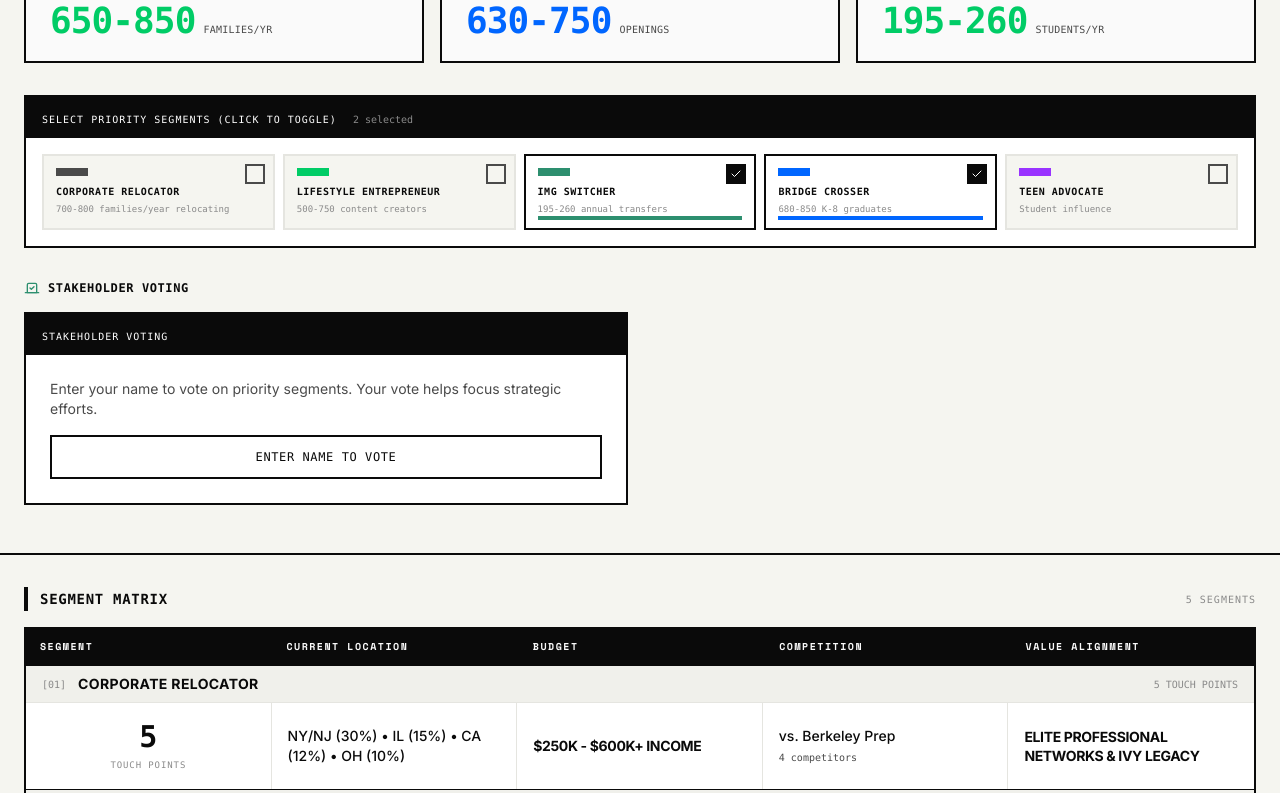
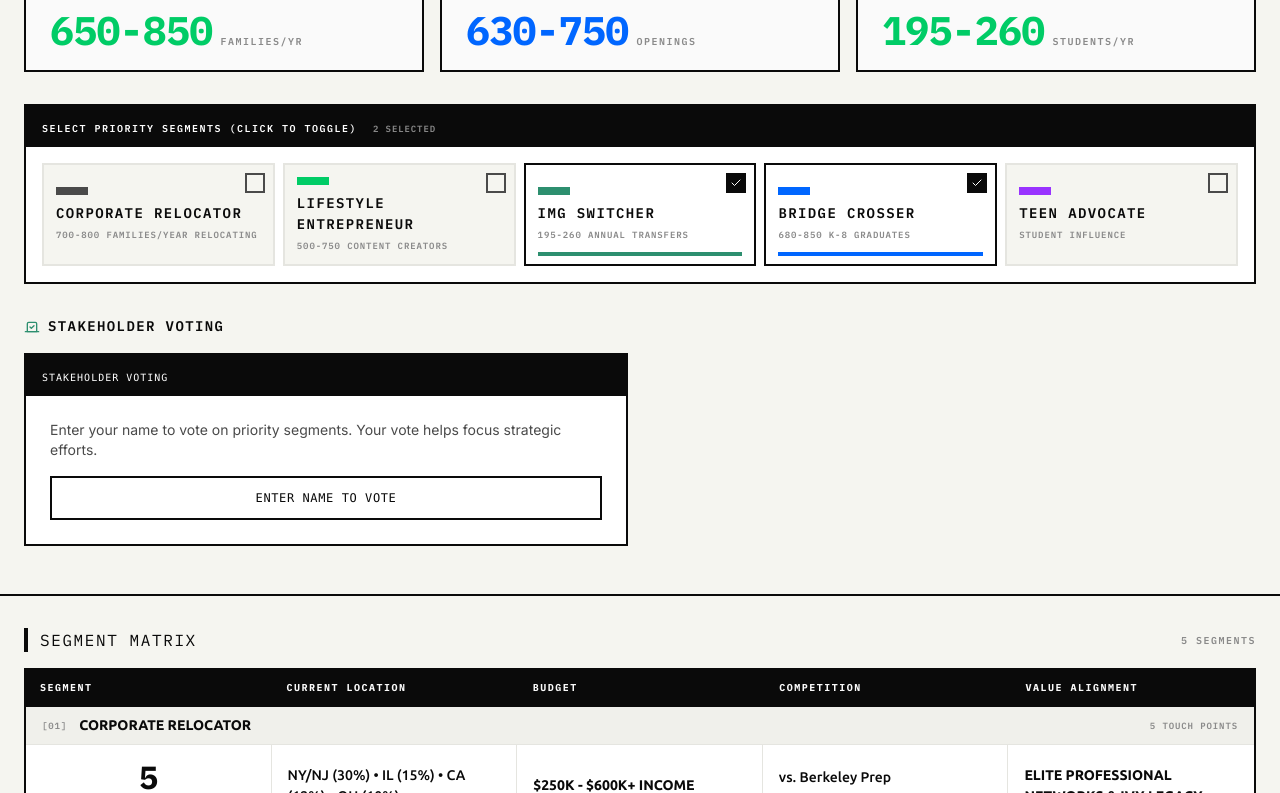
Before and after one commit to dobedobedu/SSES_Rebranding, a React (Vite) app: page /segmentation in a window 1280 px wide. Shown: the part 307-1100 px from the top of the page. Built offline with nearby package versions, Linux system fonts and the light colour scheme.

Commit message:
feat: implement 5-level typography system with IBM Plex Mono and Ubuntu fonts

```diff
--- a/components/ExecutiveDashboard.tsx
+++ b/components/ExecutiveDashboard.tsx
@@ -160,8 +160,8 @@ SOURCE CITATIONS
           <div className="flex items-center gap-3">
             <div className="w-1 h-8 bg-[#2D8F6F]" />
             <div>
-              <h2 className="font-mono text-sm font-bold uppercase tracking-wider">EXECUTIVE SUMMARY</h2>
-              <p className="font-mono text-[10px] text-[#8a8a8a] uppercase tracking-widest">Select priority segments below</p>
+              <h2 className="te-heading">EXECUTIVE SUMMARY</h2>
+              <p className="te-label">Select priority segments below</p>
             </div>
           </div>
 
@@ -169,14 +169,14 @@ SOURCE CITATIONS
           <div className="flex items-center gap-2">
             <button
               onClick={handlePrint}
-              className="flex items-center gap-2 px-3 py-2 bg-[#0a0a0a] text-white border-2 border-[#0a0a0a] font-mono text-[10px] uppercase tracking-wider hover:bg-white hover:text-[#0a0a0a] transition-all"
+              className="flex items-center gap-2 px-3 py-2 bg-[#0a0a0a] text-white border-2 border-[#0a0a0a] te-heading hover:bg-white hover:text-[#0a0a0a] transition-all"
             >
               <Printer className="w-3 h-3" />
               <span className="hidden sm:inline">Print</span>
             </button>
             <button
               onClick={handleExport}
-              className="flex items-center gap-2 px-3 py-2 bg-[#2D8F6F] text-white border-2 border-[#2D8F6F] font-mono text-[10px] uppercase tracking-wider hover:bg-white hover:text-[#2D8F6F] hover:border-[#2D8F6F] transition-all"
+              className="flex items-center gap-2 px-3 py-2 bg-[#2D8F6F] text-white border-2 border-[#2D8F6F] te-heading hover:bg-white hover:text-[#2D8F6F] hover:border-[#2D8F6F] transition-all"
             >
               <Download className="w-3 h-3" />
               <span className="hidden sm:inline">Export</span>
@@ -195,11 +195,11 @@ SOURCE CITATIONS
 
               <div className="flex items-start justify-between mb-3">
                 <div className="flex flex-col gap-1">
-                  <span className="font-mono text-[10px] text-[#8a8a8a] uppercase tracking-widest">
+                  <span className="te-label">
                     {kpi.label}
                   </span>
                   {kpi.trend && (
-                    <span className="px-2 py-0.5 bg-[#e5e5e0] text-[#0a0a0a] text-[9px] font-mono font-bold uppercase w-fit">
+                    <span className="te-micro px-2 py-0.5 bg-[#e5e5e0] text-[#0a0a0a] w-fit">
                       {kpi.trend}
                     </span>
                   )}
@@ -210,10 +210,10 @@ SOURCE CITATIONS
               </div>
 
               <div className="flex items-baseline gap-2">
-                <div className="font-mono text-3xl md:text-4xl font-bold tracking-tight" style={{ color: kpi.color === 'amber' ? '#2D8F6F' : kpi.color === 'blue' ? '#0066ff' : '#00cc66' }}>
+                <div className="te-display-lg" style={{ color: kpi.color === 'amber' ? '#2D8F6F' : kpi.color === 'blue' ? '#0066ff' : '#00cc66' }}>
                   {kpi.value}
                 </div>
-                <div className="font-mono text-[10px] text-[#4a4a4a] uppercase tracking-wide">
+                <div className="te-label">
                   {kpi.unit}
                 </div>
               </div>
@@ -230,37 +230,37 @@ SOURCE CITATIONS
               <div className="mt-4 p-4 bg-[#f5f5f0] border-2 border-[#0a0a0a] border-t-0">
                 {kpi.breakdown && (
                   <>
-                    <div className="font-mono text-[10px] text-[#8a8a8a] uppercase tracking-widest mb-3 border-b border-[#0a0a0a] pb-2">
+                    <div className="te-label mb-3 border-b border-[#0a0a0a] pb-2">
                       Calculation Breakdown
                     </div>
                     <div className="space-y-3">
                       {kpi.breakdown.map((item: any, i: number) => (
-                        <div key={i} className="flex items-start justify-between text-sm">
+                        <div key={i} className="flex items-start justify-between">
                           <div className="flex-1">
                             {item.url ? (
                               <a
                                 href={item.url}
                                 target="_blank"
                                 rel="noopener noreferrer"
-                                className="font-bold text-[#0a0a0a] hover:text-[#0066ff] hover:underline cursor-pointer"
+                                className="te-body-bold text-[#0a0a0a] hover:text-[#0066ff] hover:underline cursor-pointer"
                               >
                                 {item.name} ↗
                               </a>
                             ) : (
-                              <div className="font-bold text-[#0a0a0a]">{item.name}</div>
+                              <div className="te-body-bold text-[#0a0a0a]">{item.name}</div>
                             )}
                             {item.sector && (
-                              <div className="font-mono text-[9px] text-[#8a8a8a]">{item.sector} | {item.distance}</div>
+                              <div className="te-micro te-muted">{item.sector} | {item.distance}</div>
                             )}
                             {item.detail && (
-                              <div className="font-mono text-[9px] text-[#8a8a8a]">{item.detail}</div>
+                              <div className="te-micro te-muted">{item.detail}</div>
                             )}
                             {item.investment && (
-                              <div className="font-mono text-[9px] text-[#8a8a8a]">{item.investment} • {item.jobs} • {item.timeline}</div>
+                              <div className="te-micro te-muted">{item.investment} • {item.jobs} • {item.timeline}</div>
                             )}
                           </div>
                           <div className="text-right">
-                            <div className="font-mono font-bold">{item.value || item.investment}</div>
+                            <div className="te-body-bold">{item.value || item.investment}</div>
                           </div>
                         </div>
                       ))}
@@ -272,35 +272,35 @@ SOURCE CITATIONS
                 {kpi.commuterBreakdown && kpi.commuterBreakdown.length > 0 && (
                   <>
                     <div className="my-4 border-t-2 border-[#0a0a0a] pt-3">
-                      <div className="font-mono text-[10px] text-[#8a8a8a] uppercase tracking-widest mb-3">
+                      <div className="te-label mb-3">
                         Tampa Bay Commuter Opportunities
-                        <span className="block text-[8px] text-[#666] normal-case mt-1">20-50 miles from Bradenton - Remote/Hybrid Friendly</span>
+                        <span className="block te-micro mt-1 normal-case">20-50 miles from Bradenton - Remote/Hybrid Friendly</span>
                       </div>
                       <div className="space-y-3">
                         {kpi.commuterBreakdown.map((item: any, i: number) => (
-                          <div key={i} className="flex items-start justify-between text-sm">
+                          <div key={i} className="flex items-start justify-between">
                             <div className="flex-1">
                               {item.url ? (
                                 <a
                                   href={item.url}
                                   target="_blank"
                                   rel="noopener noreferrer"
-                                  className="font-bold text-[#0a0a0a] hover:text-[#0066ff] hover:underline cursor-pointer"
+                                  className="te-body-bold text-[#0a0a0a] hover:text-[#0066ff] hover:underline cursor-pointer"
                                 >
                                   {item.name} ↗
                                 </a>
                               ) : (
-                                <div className="font-bold text-[#0a0a0a]">{item.name}</div>
+                                <div className="te-body-bold text-[#0a0a0a]">{item.name}</div>
                               )}
                               {item.sector && (
-                                <div className="font-mono text-[9px] text-[#8a8a8a]">{item.sector} | {item.distance}</div>
+                                <div className="te-micro te-muted">{item.sector} | {item.distance}</div>
                               )}
                               {item.note && (
-                                <div className="font-mono text-[9px] text-[#8a8a8a]">{item.note}</div>
+                                <div className="te-micro te-muted">{item.note}</div>
                               )}
                             </div>
                             <div className="text-right">
-                              <div className="font-mono font-bold">{item.value}</div>
+                              <div className="te-body-bold">{item.value}</div>
                             </div>
                           </div>
                         ))}
@@ -309,12 +309,12 @@ SOURCE CITATIONS
                   </>
                 )}
 
-                <div className="mt-4 pt-3 border-t border-[#0a0a0a] font-mono text-[9px] text-[#8a8a8a]">
+                <div className="mt-4 pt-3 border-t border-[#0a0a0a] te-micro te-muted">
                   Source: {kpi.source}
                 </div>
                 {kpi.isSankey && (
                   <div className="mt-4 pt-3 border-t border-[#0a0a0a]">
-                    <div className="font-mono text-[10px] text-[#8a8a8a] uppercase tracking-widest mb-3">
+                    <div className="te-label mb-3">
                       Student Flow Analysis
                     </div>
                     <div className="grid grid-cols-1 md:grid-cols-2 gap-4">
@@ -324,9 +324,9 @@ SOURCE CITATIONS
                         rel="noopener noreferrer"
                         className="block border-2 border-[#0a0a0a] p-4 bg-white hover:bg-[#f5f5f0] transition-colors"
                       >
-                        <div className="font-mono text-[10px] font-bold uppercase mb-2">Local Switcher Transfers</div>
-                        <div className="font-mono text-[9px] text-[#8a8a8a]">Click to view Sankey diagram</div>
-                        <div className="mt-2 text-[#2D8F6F] font-mono text-xs">Open in new tab →</div>
+                        <div className="te-heading mb-2">Local Switcher Transfers</div>
+                        <div className="te-micro te-muted">Click to view Sankey diagram</div>
+                        <div className="mt-2 text-[#2D8F6F] te-heading">Open in new tab →</div>
                       </a>
                       <a
                         href={kpi.sankeySrc2}
@@ -334,9 +334,9 @@ SOURCE CITATIONS
                         rel="noopener noreferrer"
                         className="block border-2 border-[#0a0a0a] p-4 bg-white hover:bg-[#f5f5f0] transition-colors"
                       >
-                        <div className="font-mono text-[10px] font-bold uppercase mb-2">K-8 Transitions</div>
-                        <div className="font-mono text-[9px] text-[#8a8a8a]">Click to view Sankey diagram</div>
-                        <div className="mt-2 text-[#2D8F6F] font-mono text-xs">Open in new tab →</div>
+                        <div className="te-heading mb-2">K-8 Transitions</div>
+                        <div className="te-micro te-muted">Click to view Sankey diagram</div>
+                        <div className="mt-2 text-[#2D8F6F] te-heading">Open in new tab →</div>
                       </a>
                     </div>
                   </div>
@@ -350,10 +350,10 @@ SOURCE CITATIONS
         {/* Priority Segment Selector */}
         <div className="border-2 border-[#0a0a0a] bg-white">
           <div className="border-b border-[#0a0a0a] px-4 py-2 bg-[#0a0a0a]">
-            <span className="font-mono text-[10px] text-white uppercase tracking-widest">
+            <span className="te-label text-white">
               Select Priority Segments (click to toggle)
             </span>
-            <span className="font-mono text-[10px] text-[#8a8a8a] ml-4">
+            <span className="te-micro text-[#8a8a8a] ml-4">
               {prioritySegments.length} selected
             </span>
           </div>
@@ -389,10 +389,10 @@ SOURCE CITATIONS
                       style={{ backgroundColor: segment.color }}
                     />
 
-                    <div className="font-mono text-[10px] font-bold uppercase tracking-wider mb-1">
+                    <div className="te-heading mb-1">
                       {segment.label}
                     </div>
-                    <div className="font-mono text-[9px] text-[#8a8a8a]">
+                    <div className="te-micro te-muted">
                       {segment.description}
                     </div>
 
@@ -407,16 +407,16 @@ SOURCE CITATIONS
                   </button>
                 );
               })}
-</div>
-      </div>
-    </div>
+            </div>
+          </div>
+        </div>
 
     {/* Voting Section */}
     <div className="mt-8 grid grid-cols-1 md:grid-cols-2 gap-6">
       <div>
         <div className="flex items-center gap-2 mb-4">
           <Vote className="w-4 h-4 text-[#2D8F6F]" />
-          <span className="font-mono text-xs font-bold uppercase tracking-wider">
+          <span className="te-heading">
             Stakeholder Voting
           </span>
         </div>
--- a/components/MatrixGrid.tsx
+++ b/components/MatrixGrid.tsx
@@ -52,8 +52,8 @@ const MatrixGrid: React.FC<MatrixGridProps> = ({
       {/* Section Header */}
       <div className="flex items-center gap-3 mb-4">
         <div className="w-1 h-6 bg-[#0a0a0a]" />
-        <h2 className="font-mono text-sm font-bold uppercase tracking-wider">SEGMENT MATRIX</h2>
-        <span className="font-mono text-[10px] text-[#8a8a8a] uppercase tracking-widest ml-auto">
+        <h2 className="te-heading">SEGMENT MATRIX</h2>
+        <span className="te-label ml-auto">
           {personas.length} SEGMENTS
         </span>
       </div>
@@ -81,18 +81,18 @@ const MatrixGrid: React.FC<MatrixGridProps> = ({
                 className="flex items-center gap-3 px-4 py-2 bg-[#f0f0eb] border-b border-[#e5e5e0]"
                 style={p.priorityType ? { borderLeft: `4px solid ${priorityColor}` } : {}}
               >
-                <span className="font-mono text-[10px] text-[#8a8a8a]">[{String(personaIndex + 1).padStart(2, '0')}]</span>
-                <span className="font-bold text-sm uppercase tracking-wide">{p.name}</span>
+                <span className="te-micro te-muted">[{String(personaIndex + 1).padStart(2, '0')}]</span>
+                <span className="te-body-bold uppercase">{p.name}</span>
                 {priorityLabel && (
                   <span
-                    className="font-mono text-[10px] font-bold px-2 py-0.5 text-white"
+                    className="te-micro px-2 py-0.5 text-white"
                     style={{ backgroundColor: priorityColor }}
                   >
                     {priorityLabel}
                   </span>
                 )}
                 {p.touchPoints && (
-                  <span className="font-mono text-[10px] text-[#8a8a8a] ml-auto">
+                  <span className="te-micro te-muted ml-auto">
                     {p.touchPoints.length} TOUCH POINTS
                   </span>
                 )}
@@ -191,10 +191,10 @@ const CellContent: React.FC<{
     case 0:
       return (
         <div className="flex flex-col items-center justify-center h-full text-center">
-          <span className={`font-mono text-3xl font-bold`} style={{ color: isActive ? 'white' : accentColor }}>
+          <span className="te-display" style={{ color: isActive ? 'white' : accentColor }}>
             {persona.touchPoints?.length || 0}
           </span>
-          <span className={`font-mono text-[9px] uppercase tracking-widest mt-1 ${isActive ? 'text-white/70' : 'text-[#8a8a8a]'}`}>
+          <span className={`te-micro mt-1 ${isActive ? 'text-white/70' : 'te-muted'}`}>
             Touch Points
           </span>
         </div>
@@ -202,7 +202,7 @@ const CellContent: React.FC<{
     case 1:
       return (
         <div className="flex flex-col justify-center h-full">
-          <span className={`text-sm font-medium line-clamp-3 ${textColor}`}>
+          <span className={`te-body ${textColor}`}>
             {persona.location.region}
           </span>
         </div>
@@ -210,7 +210,7 @@ const CellContent: React.FC<{
     case 2:
       return (
         <div className="flex flex-col justify-center h-full">
-          <span className={`text-sm font-bold uppercase tracking-tight ${textColor}`}>
+          <span className={`te-body-bold uppercase ${textColor}`}>
             {getBudgetValue(persona.id)}
           </span>
         </div>
@@ -218,10 +218,10 @@ const CellContent: React.FC<{
     case 3:
       return (
         <div className="flex flex-col justify-center h-full gap-1">
-          <span className={`text-sm font-medium line-clamp-2 ${textColor}`}>
+          <span className={`te-body ${textColor}`}>
             vs. {persona.competition.schools[0]?.name || 'N/A'}
           </span>
-          <span className={`font-mono text-[10px] ${mutedColor}`}>
+          <span className={`te-micro ${mutedColor}`}>
             {persona.competition.schools.length} competitors
           </span>
         </div>
@@ -229,7 +229,7 @@ const CellContent: React.FC<{
     case 4:
       return (
         <div className="flex flex-col justify-center h-full">
-          <span className={`text-sm font-bold uppercase tracking-tight leading-snug`} style={{ color: isActive ? 'white' : accentColor }}>
+          <span className={`te-body-bold uppercase`} style={{ color: isActive ? 'white' : accentColor }}>
             {getAlignmentValue(persona.id)}
           </span>
         </div>
--- a/index.css
+++ b/index.css
@@ -1,4 +1,4 @@
-@import url('https://fonts.googleapis.com/css2?family=Space+Mono:wght@400;700&family=Inter:wght@400;500;600;700;900&family=Libre+Baskerville:ital,wght@0,400;0,700;1,400&display=swap');
+@import url('https://fonts.googleapis.com/css2?family=IBM+Plex+Mono:wght@400;500;600;700&family=Ubuntu:wght@400;500;700&display=swap');
 
 @tailwind base;
 @tailwind components;
@@ -24,10 +24,26 @@
   --te-purple: #9933ff;
   --te-green: #00cc66;
 
-  /* Typography */
-  --font-mono: 'Space Mono', ui-monospace, SFMono-Regular, 'SF Mono', Menlo, monospace;
-  --font-sans: 'Inter', system-ui, -apple-system, sans-serif;
-  --font-serif: 'Libre Baskerville', Georgia, 'Times New Roman', serif;
+  /* Typography - Font Families */
+  --font-mono: 'IBM Plex Mono', ui-monospace, SFMono-Regular, 'SF Mono', Menlo, monospace;
+  --font-sans: 'Ubuntu', system-ui, -apple-system, sans-serif;
+
+  /* Typography - Size Scale (TE aesthetic, slightly smaller) */
+  --text-xs: 0.625rem;     /* 10px - Labels, Tags */
+  --text-sm: 0.75rem;      /* 12px - Captions, Buttons */
+  --text-base: 0.875rem;   /* 14px - Body text */
+  --text-lg: 1rem;         /* 16px - Body emphasis */
+  --text-xl: 1.25rem;      /* 20px - Subheadings */
+  --text-2xl: 1.5rem;      /* 24px - Headings */
+  --text-3xl: 2rem;        /* 32px - Display numbers */
+  --text-4xl: 2.5rem;      /* 40px - Large display */
+  --text-5xl: 3rem;        /* 48px - Hero text */
+
+  /* Typography - Tracking Scale */
+  --tracking-label: 0.15em;    /* Labels - widest */
+  --tracking-caps: 0.1em;      /* Uppercase text */
+  --tracking-body: 0;          /* Body text */
+  --tracking-tight: -0.02em;   /* Headings */
 }
 
 @layer base {
@@ -321,6 +337,84 @@
     height: 1px;
     background: var(--te-light-gray);
   }
+
+  /* ============================================
+   * TE Typography System (5 Levels)
+   * IBM Plex Mono for titles, Ubuntu for body
+   * ============================================ */
+
+  /* Level 1: Micro - 9px mono for tiny badges, footnotes */
+  .te-micro {
+    font-family: var(--font-mono);
+    font-size: 0.5625rem;
+    font-weight: 600;
+    text-transform: uppercase;
+    letter-spacing: 0.1em;
+  }
+
+  /* Level 2: Label - 10px mono for labels, tags, meta text */
+  .te-label {
+    font-family: var(--font-mono);
+    font-size: var(--text-xs);
+    font-weight: 600;
+    text-transform: uppercase;
+    letter-spacing: var(--tracking-label);
+    color: var(--te-light-gray);
+  }
+
+  /* Level 3: Body - Ubuntu for body text, cell content */
+  .te-body {
+    font-family: var(--font-sans);
+    font-size: var(--text-base);
+    font-weight: 500;
+    line-height: 1.5;
+  }
+
+  .te-body-bold {
+    font-family: var(--font-sans);
+    font-size: var(--text-base);
+    font-weight: 700;
+    line-height: 1.5;
+  }
+
+  /* Level 4: Heading - IBM Plex Mono for section headers */
+  .te-heading {
+    font-family: var(--font-mono);
+    font-size: var(--text-base);
+    font-weight: 600;
+    text-transform: uppercase;
+    letter-spacing: var(--tracking-caps);
+  }
+
+  .te-heading-lg {
+    font-family: var(--font-mono);
+    font-size: var(--text-lg);
+    font-weight: 600;
+    text-transform: uppercase;
+    letter-spacing: var(--tracking-caps);
+  }
+
+  /* Level 5: Display - IBM Plex Mono for KPI numbers */
+  .te-display {
+    font-family: var(--font-mono);
+    font-size: var(--text-3xl);
+    font-weight: 700;
+    letter-spacing: var(--tracking-tight);
+    line-height: 1;
+  }
+
+  .te-display-lg {
+    font-family: var(--font-mono);
+    font-size: var(--text-4xl);
+    font-weight: 700;
+    letter-spacing: var(--tracking-tight);
+    line-height: 1;
+  }
+
+  /* Muted text helper */
+  .te-muted {
+    color: var(--te-light-gray);
+  }
 }
 
 @layer utilities {
```
Also changed, not shown: components/SplashScreen.tsx (+25 -2 lines).
